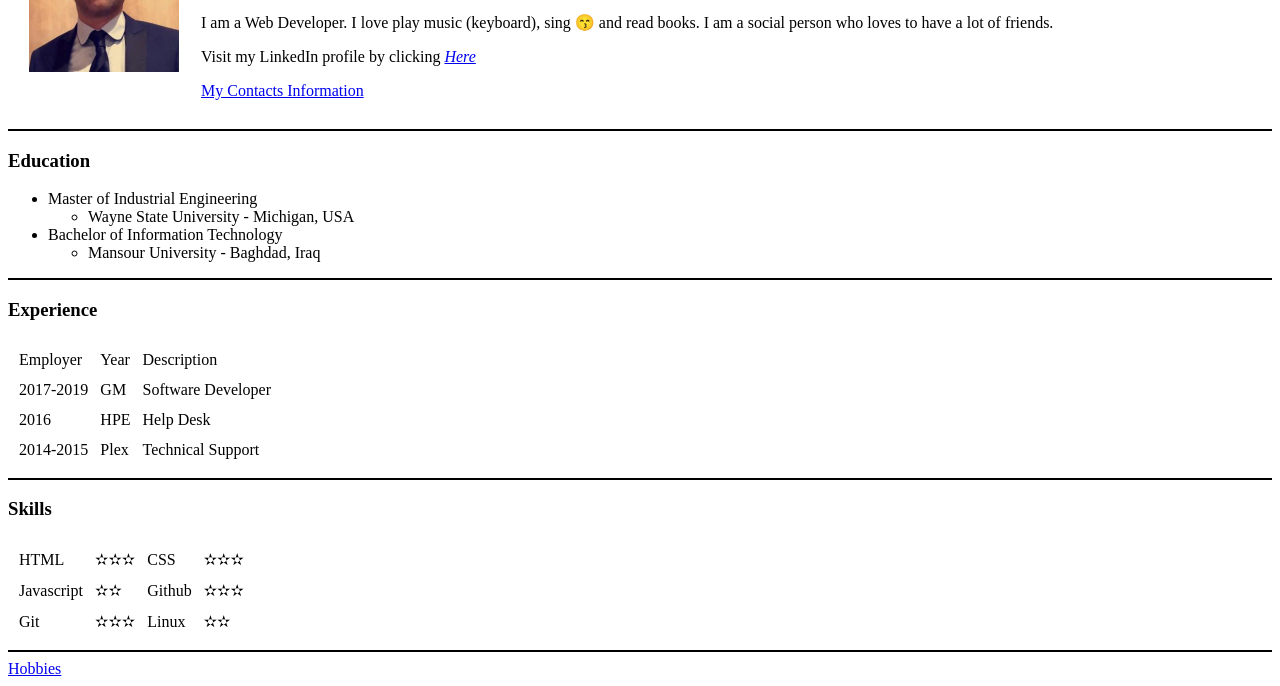
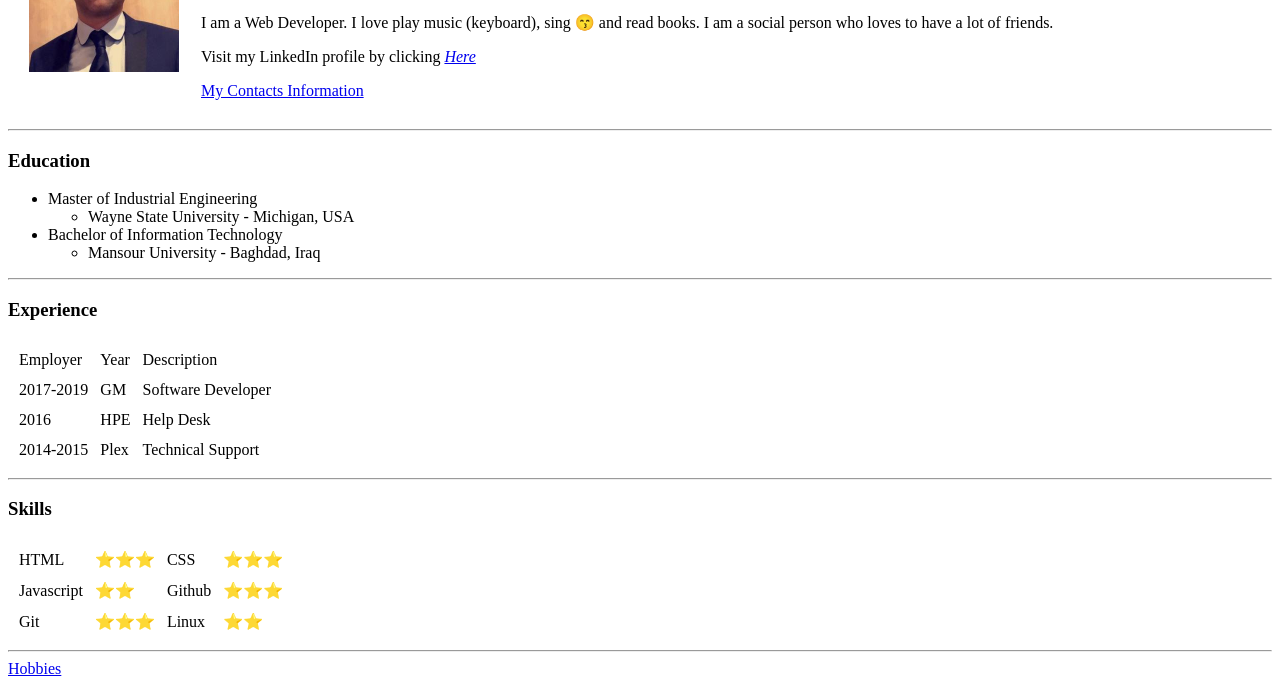
Before and after one commit to codesarts/Resume, a plain HTML site: page index.html in a window 1280 px wide. Shown: the part 130-816 px from the top of the page. Drawn offline with Linux system fonts and the light colour scheme.

Commit message:
Add update index file (styled)

```diff
--- a/index.html
+++ b/index.html
@@ -8,7 +8,7 @@
   <meta name="viewport" content="width=device-width, initial-scale=1.0" />
   <!--to let the webpage view varies depends on the device size -->
   <title>♋Mohaned's Personal Site</title>
-
+<link rel="stylesheet" href="css/style.css">
 </head>
 
 <body>
@@ -26,7 +26,7 @@
       </td>
     </tr>
   </table>
-  <hr color="black">
+  <hr>
   <h3>Education</h3>
   <ul>
     <!-- unorder listing -->
@@ -42,7 +42,7 @@
       </ul>
     </li>
   </ul>
-  <hr color="black">
+  <hr>
 
   <h3>Experience</h3>
   <table cellspacing="10">
@@ -71,34 +71,31 @@
       </tr>
     </tbody>
   </table>
-  <hr color="black">
+  <hr>
 
 <h3>Skills</h3>
 
 <table cellspacing="10">
   <tr>
     <td>HTML</td>
-    <td>✫✫✫</td>
+    <td>⭐️⭐️⭐️</td>
     <td>CSS</td>
-    <td>✫✫✫</td>
+    <td>⭐️⭐️⭐️</td>
   </tr>
   <tr>
     <td>Javascript</td>
-    <td>✫✫</td>
+    <td>⭐️⭐️</td>
     <td>Github</td>
-    <td>✫✫✫</td>
+    <td>⭐️⭐️⭐️</td>
   </tr>
   <tr>
     <td>Git</td>
-    <td>✫✫✫</td>
+    <td>⭐️⭐️⭐️</td>
     <td>Linux</td>
-    <td>✫✫</td>
+    <td>⭐️⭐️</td>
   </tr>
 </table>
-
-
-
-<hr color="black">
+<hr>
   <a href="hobbies.html">Hobbies</a>
 </body>
 
```
